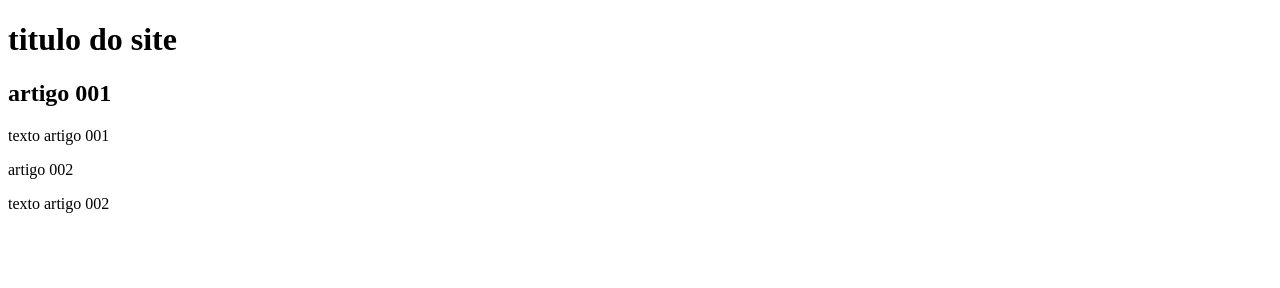
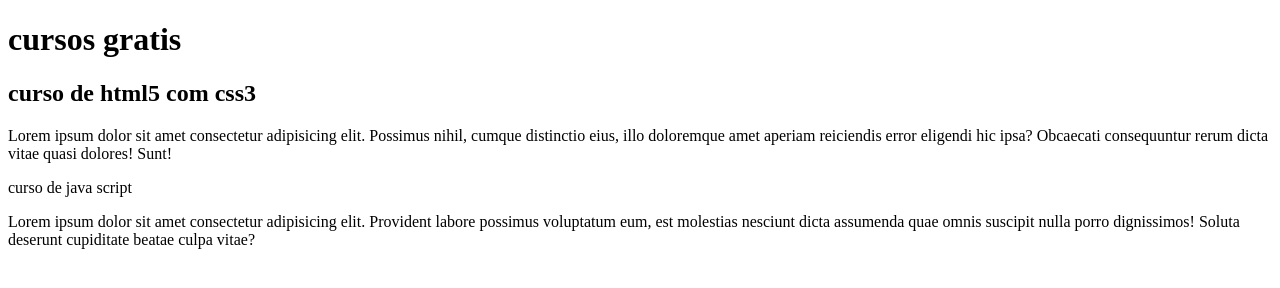
Before and after one commit to Nunesdejesus/projeto-site, a plain HTML site: page index.html in a window 1280 px wide. Drawn offline with Linux system fonts and the light colour scheme.

Commit message:
comecei a escrever conteudo

```diff
--- a/index.html
+++ b/index.html
@@ -9,14 +9,14 @@
 <body>
     <main>
         <header>
-            <h1>titulo do site</h1>
+            <h1>cursos gratis</h1>
         </header>
         <article>
-            <h2>artigo 001</h2>
-            <p>texto artigo 001</p>
+            <h2>curso de html5 com css3</h2>
+            <p>Lorem ipsum dolor sit amet consectetur adipisicing elit. Possimus nihil, cumque distinctio eius, illo doloremque amet aperiam reiciendis error eligendi hic ipsa? Obcaecati consequuntur rerum dicta vitae quasi dolores! Sunt!</p>
         </article>
-        <article>artigo 002</article>
-        <p>texto artigo 002</p>
+        <article>curso de java script</article>
+        <p>Lorem ipsum dolor sit amet consectetur adipisicing elit. Provident labore possimus voluptatum eum, est molestias nesciunt dicta assumenda quae omnis suscipit nulla porro dignissimos! Soluta deserunt cupiditate beatae culpa vitae?</p>
     </main>
 </body>
 </html>
```
